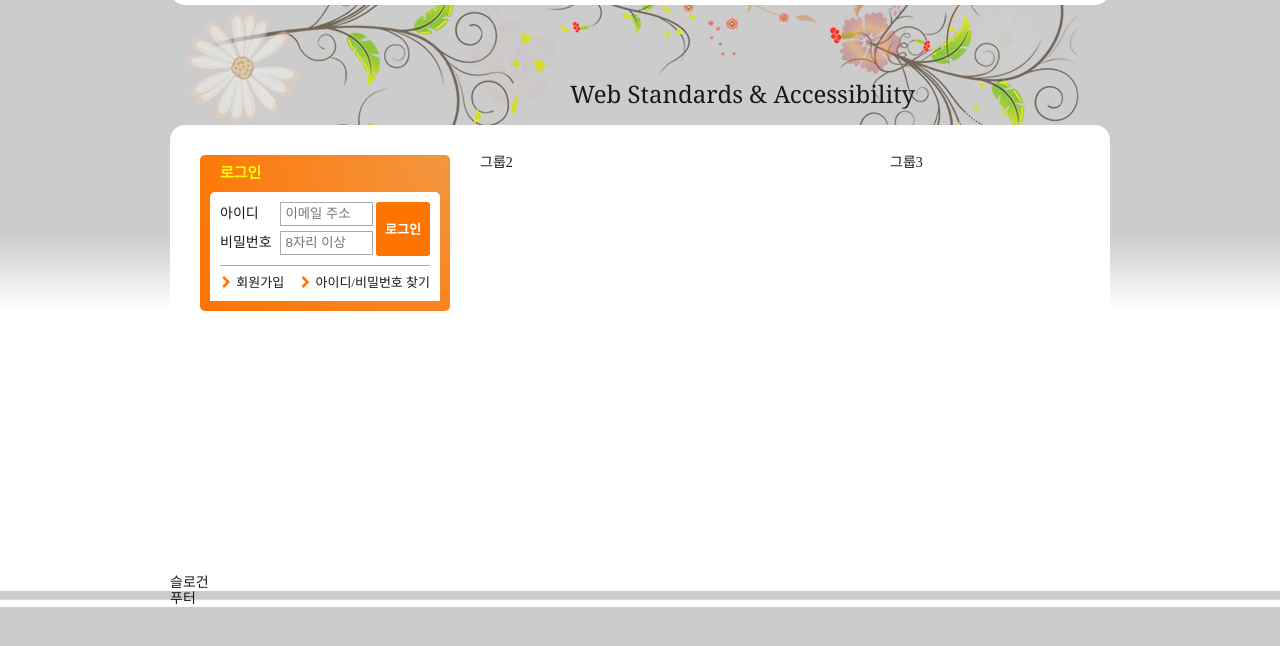
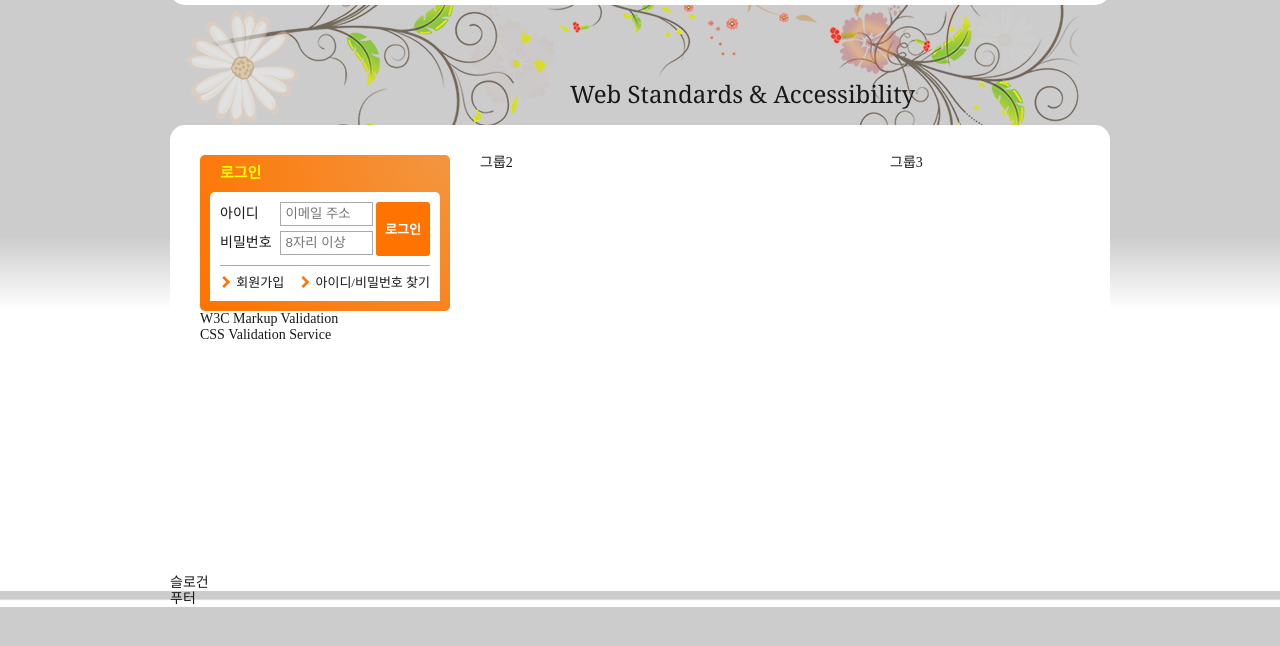
Before and after one commit to bluehone/WebCafe, a plain HTML site: page index.html in a window 1280 px wide. Shown: the part 136-782 px from the top of the page. Drawn offline with Linux system fonts and the light colour scheme; a web font is replaced by a local one.

Commit message:
유효성 검사 배너 마크업 완성

```diff
--- a/index.html
+++ b/index.html
@@ -156,6 +156,17 @@
                 <a href="#">아이디/비밀번호 찾기</a>
               </li>
             </ul>
+            </section>
+          <section class="validation">
+            <h2 class="readable-hidden">유효성 검사 배너</h2>
+            <ul class="validation-list">
+              <li>
+                <a href="https://validator.w3.org/" target="_blank" title="마크업 유효성 검사 사이트로 이동(새창)">W3C Markup Validation</a>
+              </li>
+              <li>
+                <a href="https://jigsaw.w3.org/css-validator/#validate_by_uri/" target="_blank" title="CSS 유효성 검사 사이트로 이동(새창)">CSS Validation Service</a>
+              </li>
+            </ul>
           </section>
         </div>
         <div class="group group2">그룹2</div>
```
